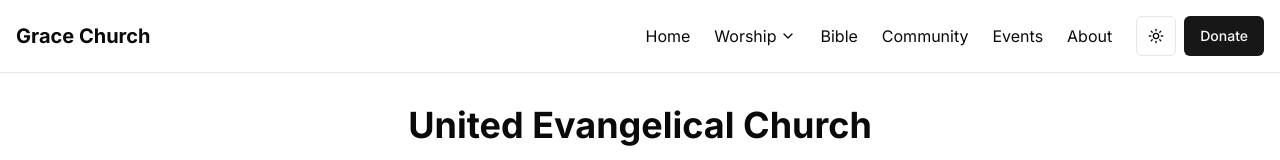
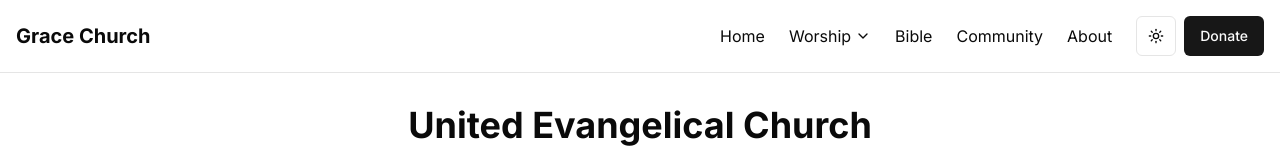
Before and after one commit to ozihoma/v0-church-webpage-design, a Next.js app: page / in a window 1280 px wide. Shown: the top 160 px of the page. Built offline with nearby package versions, Linux system fonts and the light colour scheme.

Commit message:
Update navbar.tsx

```diff
--- a/components/navbar.tsx
+++ b/components/navbar.tsx
@@ -83,9 +83,6 @@ export default function Navbar() {
                 <Link href="/community" className="hover:text-primary">
                   Community
                 </Link>
-                <Link href="/events" className="hover:text-primary">
-                  Events
-                </Link>
                 <Link href="/about" className="hover:text-primary">
                   About
                 </Link>
```
